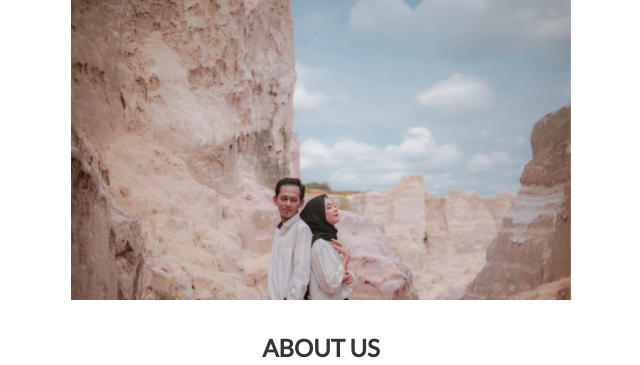
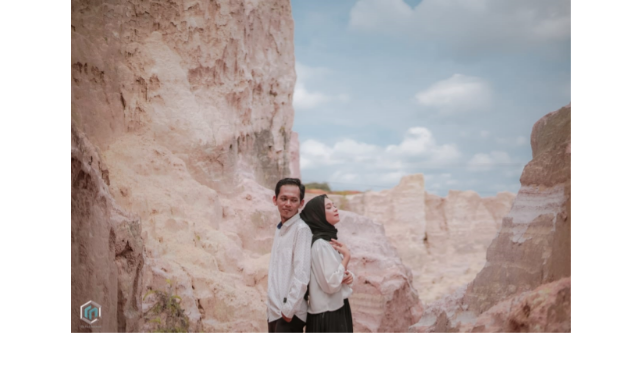
Before and after one commit to rnphotowork/website, a plain HTML site: page index.html in a window 1280 px wide. Shown: the top 365 px of the page, without its empty margins (319-959 px from the left). Drawn offline with nearby package versions, Linux system fonts and the light colour scheme.

Commit message:
Update styles.css

```diff
--- a/styles.css
+++ b/styles.css
@@ -176,9 +176,6 @@
     }
   }
 
-  .carousel-inner {
-      height: 300px;
-  }
   .item img {
       object-fit: cover;
       width: 100%;
```
